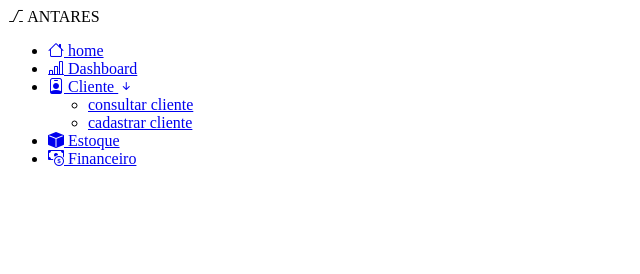
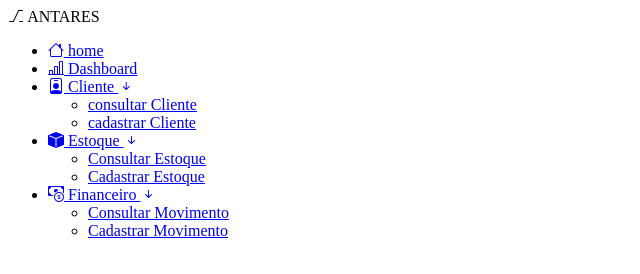
Before and after one commit to lcsouza695/Antares, a plain HTML site: page pages.html in a window 1280 px wide. Shown: the whole page, without its empty margins (0-640 px from the left). Drawn offline with nearby package versions, Linux system fonts and the light colour scheme.

Commit message:
estrutura do menu vertical

```diff
--- a/pages.html
+++ b/pages.html
@@ -42,7 +42,7 @@
             </li>
 
             <li class="item-menu">
-                <div class="cliente"></div>
+                <div class="cliente">
                     <a href="#" class="incones">
                         <span class="icon-list">
                         <i class="bi bi-person-badge"></i>
@@ -57,8 +57,8 @@
 
                     <ul class="sub-menu">
 
-                        <li><a href="#">consultar cliente</a></li>
-                        <li><a href="#">cadastrar cliente</a></li>
+                        <li><a href="#">consultar Cliente</a></li>
+                        <li><a href="#">cadastrar Cliente</a></li>
 
                     </ul>
 
@@ -66,6 +66,7 @@
             </li>
 
             <li class="item-menu">
+                <div class="estoque">
                 <a href="#" class="incones">
                     <span class="icon-list">
                         <i class="bi bi-box-fill"></i>
@@ -73,7 +74,18 @@
                     <span class="text">
                         Estoque
                     </span>
+                        <span class="arrow">
+                            <i class="bi bi-arrow-down-short"></i>
+                        </span>
                 </a>
+
+                <ul class="sub-menu">
+
+                    <li><a href="#">Consultar Estoque</a></li>
+                    <li><a href="#">Cadastrar Estoque</a></li>
+                </ul>
+                </div>
+
             </li>
 
             <li class="item-menu">
@@ -83,8 +95,17 @@
                     </span>
                     <span class="text">
                         Financeiro
-                    </span>
+                        <span class="arrow">
+                            <i class="bi bi-arrow-down-short"></i>
+                        </span>
                 </a>
+
+                <ul class="sub-menu">
+
+                    <li><a href="#">Consultar Movimento</a></li>
+                    <li><a href="#">Cadastrar Movimento</a></li>
+
+                </ul>
             </li>
 
         </ul>
```
